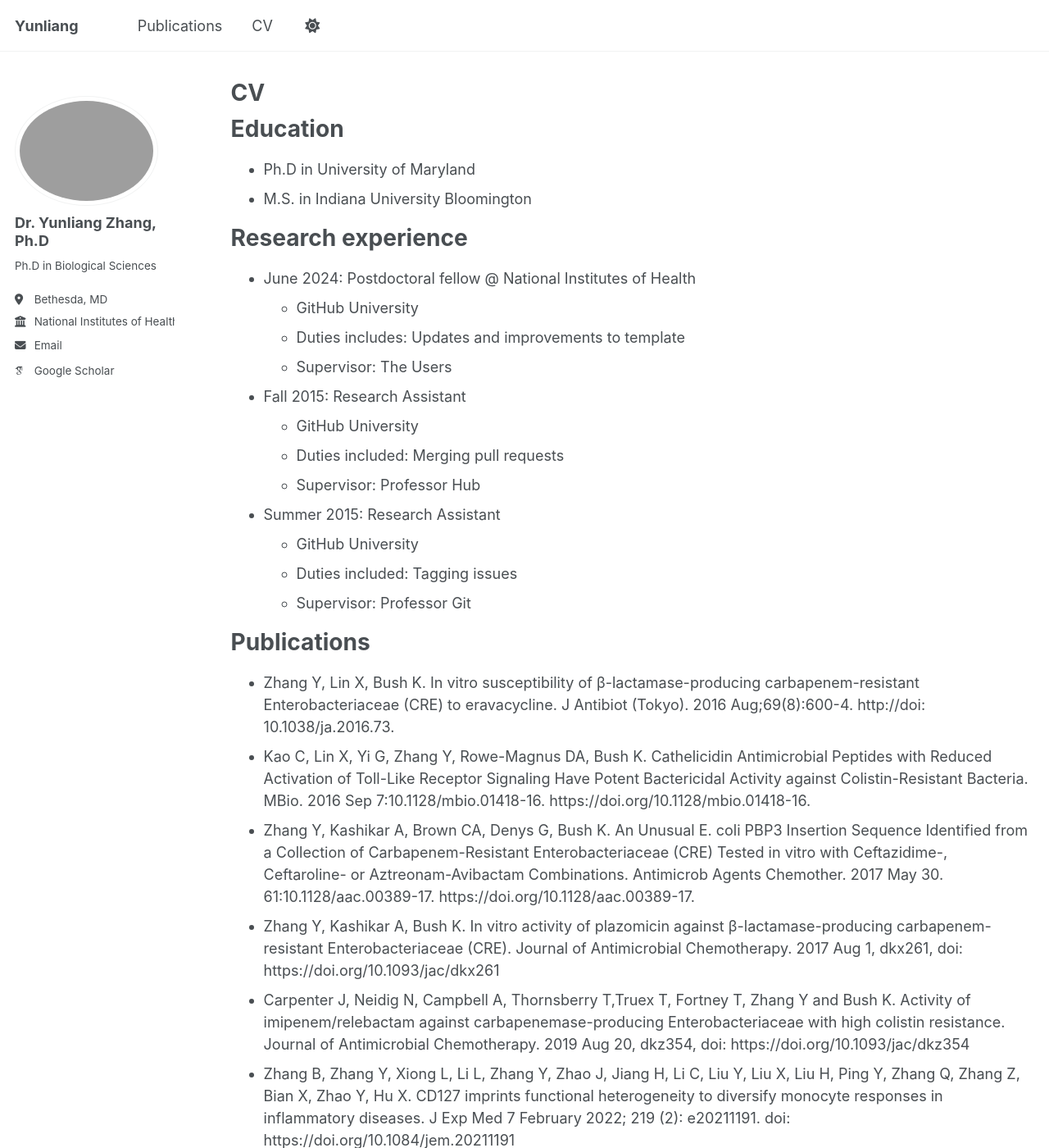
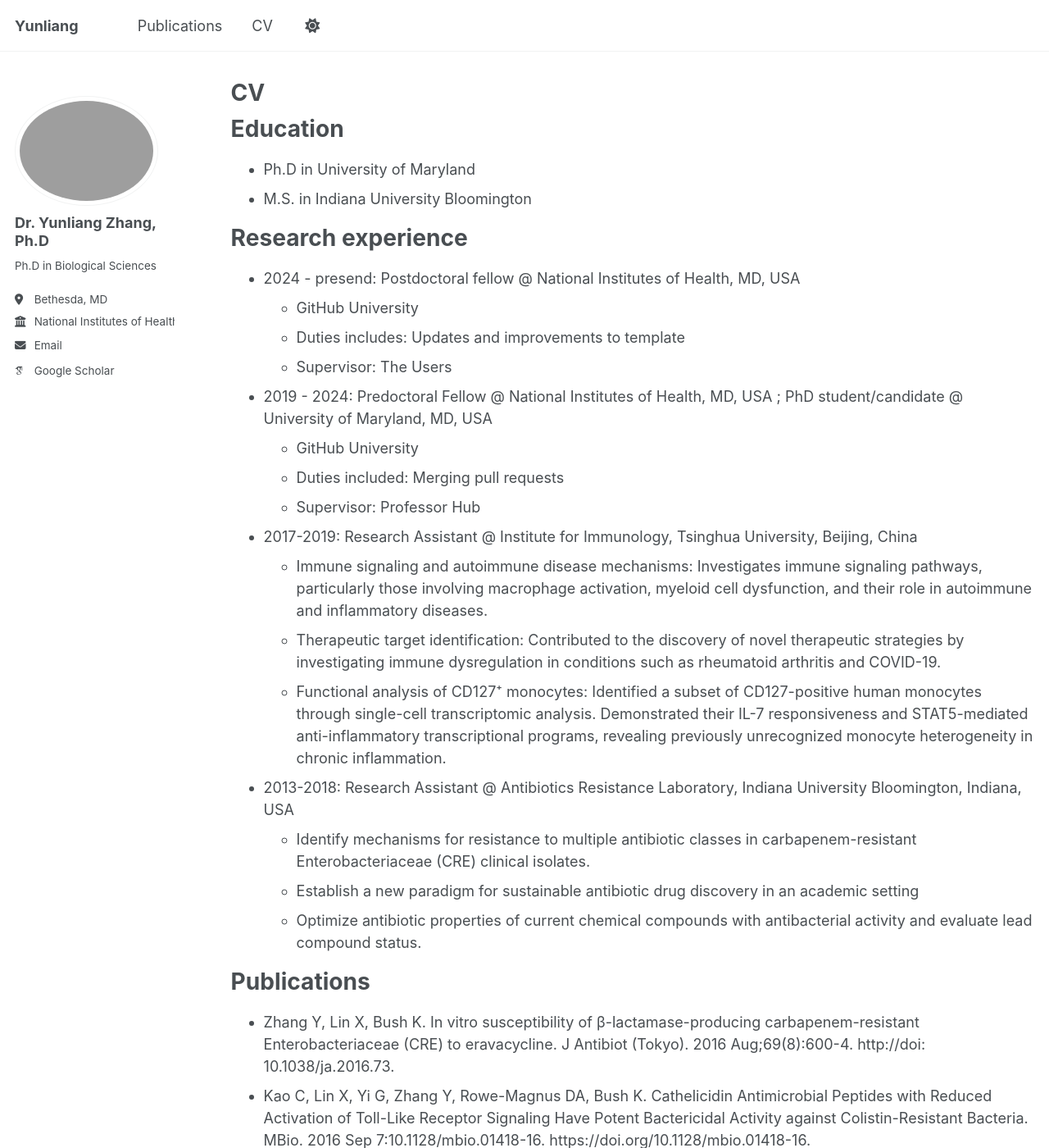
Before and after one commit to zhang-virpath/zhang-virpath.github.io, a Jekyll site: the page built from _pages/cv.md, in a window 1280 px wide and 1400 px high. Shown: the whole window at 82% size. Built offline with Jekyll 4.4.1, drawn with Linux system fonts in a browser that asks for light colours; some web fonts are replaced.

Commit message:
Update cv.md

```diff
--- a/_pages/cv.md
+++ b/_pages/cv.md
@@ -17,20 +17,25 @@ Education
 
 Research experience
 ======
-* June 2024: Postdoctoral fellow @ National Institutes of Health
+* 2024 - presend: Postdoctoral fellow @ National Institutes of Health, MD, USA
   * GitHub University
   * Duties includes: Updates and improvements to template
   * Supervisor: The Users
 
-* Fall 2015: Research Assistant
+* 2019 - 2024: Predoctoral Fellow @ National Institutes of Health, MD, USA ; PhD student/candidate @ University of Maryland, MD, USA
   * GitHub University
   * Duties included: Merging pull requests
   * Supervisor: Professor Hub
 
-* Summer 2015: Research Assistant
-  * GitHub University
-  * Duties included: Tagging issues
-  * Supervisor: Professor Git
+* 2017-2019: Research Assistant @ Institute for Immunology, Tsinghua University, Beijing, China
+  * Immune signaling and autoimmune disease mechanisms: Investigates immune signaling pathways, particularly those involving macrophage activation, myeloid cell dysfunction, and their role in autoimmune and inflammatory diseases.
+  * Therapeutic target identification: Contributed to the discovery of novel therapeutic strategies by investigating immune dysregulation in conditions such as rheumatoid arthritis and COVID-19.
+  * Functional analysis of CD127⁺ monocytes: Identified a subset of CD127-positive human monocytes through single-cell transcriptomic analysis. Demonstrated their IL-7 responsiveness and STAT5-mediated anti-inflammatory transcriptional programs, revealing previously unrecognized monocyte heterogeneity in chronic inflammation.
+
+* 2013-2018: Research Assistant @ Antibiotics Resistance Laboratory, Indiana University Bloomington, Indiana, USA
+  *	Identify mechanisms for resistance to multiple antibiotic classes in carbapenem-resistant Enterobacteriaceae (CRE) clinical isolates.
+  *	Establish a new paradigm for sustainable antibiotic drug discovery in an academic setting
+  *	Optimize antibiotic properties of current chemical compounds with antibacterial activity and evaluate lead compound status.
 
 
 Publications
```
